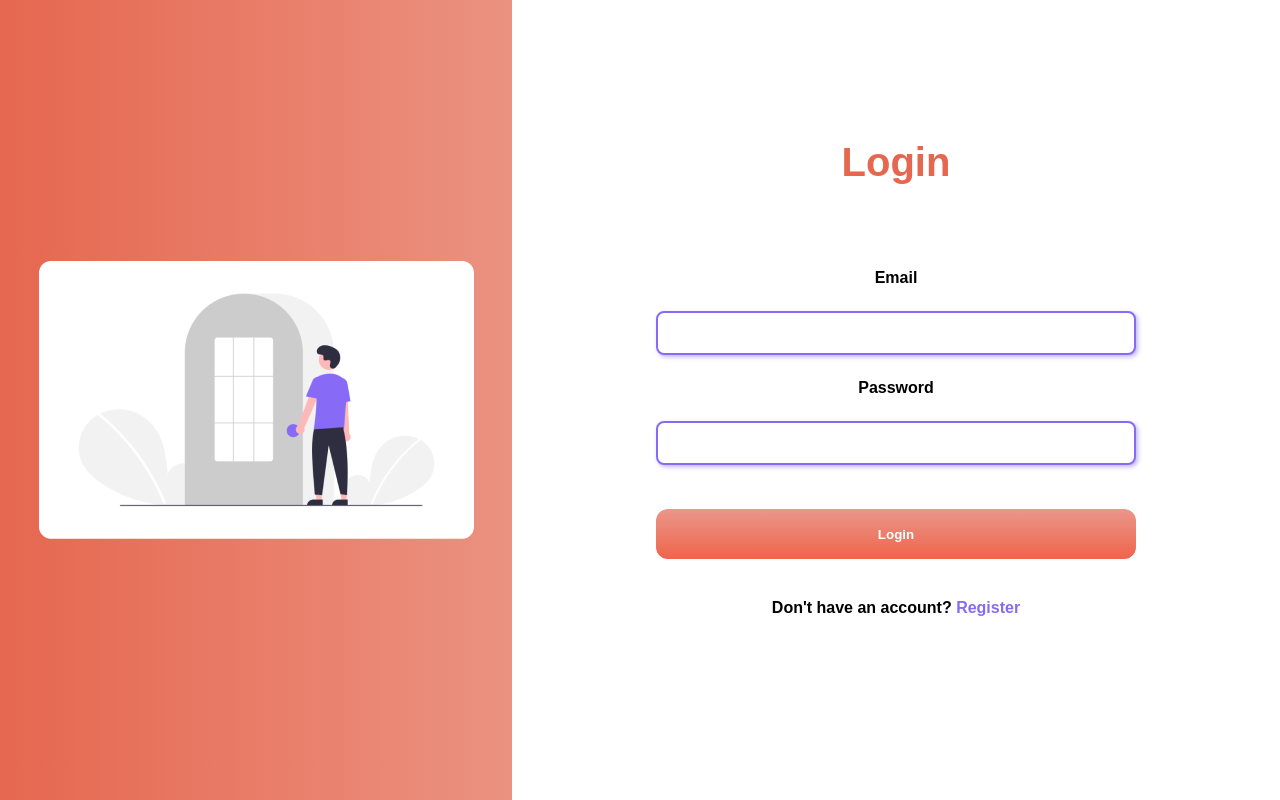
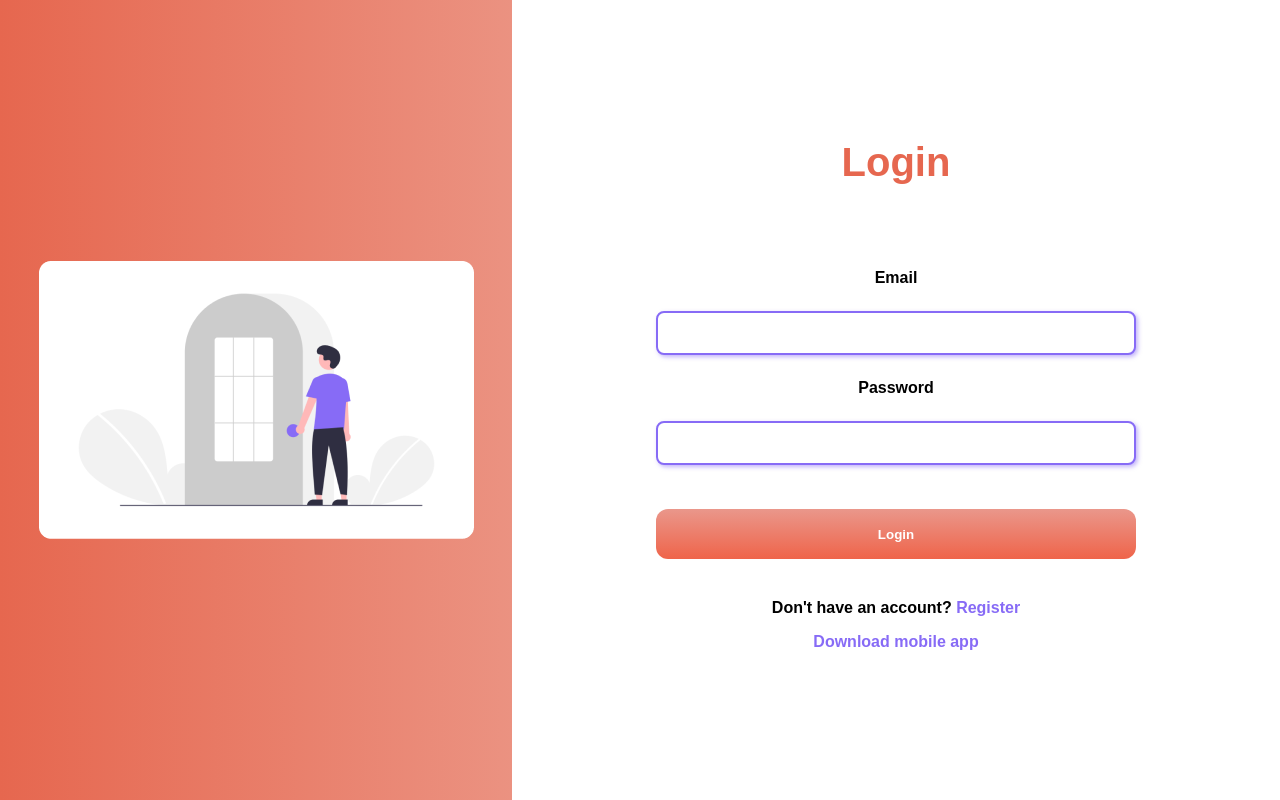
Before and after one commit to Ollamy/Ollamy, a React (Vite) app in the folder packages/service-maker/: page / in a window 1280 px wide. Built offline with nearby package versions, Linux system fonts and the light colour scheme; no server answers.

Commit message:
add new buttons

```diff
--- a/packages/service-maker/src/pages/Auth/Login.tsx
+++ b/packages/service-maker/src/pages/Auth/Login.tsx
@@ -23,6 +23,7 @@ type Inputs = {
 export function Login(): React.ReactNode {
   const { register, handleSubmit } = useForm<Inputs>();
   const { mutateAsync: loginMutation } = api.user.useLogin();
+  const buildRes = api.mobileApp.useLastMobileBuild();
 
   const onSubmit = async (data: Inputs) => {
     try {
@@ -35,6 +36,10 @@ export function Login(): React.ReactNode {
 
   const handleRegisterClick = () => {
     window.location.href = "register";
+  };
+
+  const downloadLastBuild = () => {
+    if (buildRes.status === "success") window.location.href = buildRes.data.url;
   };
 
   return (
@@ -71,6 +76,7 @@ export function Login(): React.ReactNode {
           register={{ ...register("password") }}
         />
         <ButtonMaker textButton="Login" onClick={handleSubmit(onSubmit)} />
+        <div style={{ display: "flex", flexDirection: "column" }}>
           <p>
             Don't have an account?{" "}
             <span
@@ -80,6 +86,13 @@ export function Login(): React.ReactNode {
               Register
             </span>
           </p>
+          <span
+            style={{ color: "#876BF6", cursor: "pointer", alignSelf: "center" }}
+            onClick={downloadLastBuild}
+          >
+            Download mobile app
+          </span>
+        </div>
       </FormMaker>
     </div>
   );
--- a/packages/service-maker/src/pages/Auth/Register.tsx
+++ b/packages/service-maker/src/pages/Auth/Register.tsx
@@ -34,6 +34,7 @@ export function Register(): React.ReactNode {
     formState: { errors },
   } = useForm<Inputs>();
   const { mutateAsync: registerMutation } = api.user.useRegister();
+  const buildRes = api.mobileApp.useLastMobileBuild();
 
   const onSubmit = async (data: Inputs): Promise<void> => {
     try {
@@ -48,6 +49,10 @@ export function Register(): React.ReactNode {
   };
   const handleLoginClick = (): void => {
     window.location.href = "login";
+  };
+
+  const downloadLastBuild = () => {
+    if (buildRes.status === "success") window.location.href = buildRes.data.url;
   };
 
   return (
@@ -128,6 +133,7 @@ export function Register(): React.ReactNode {
             />
           </>
         )}
+        <div style={{ display: "flex", flexDirection: "column" }}>
           <p>
             Already have an account?{" "}
             <span
@@ -137,6 +143,13 @@ export function Register(): React.ReactNode {
               Login
             </span>
           </p>
+          <span
+            style={{ color: "#876BF6", cursor: "pointer", alignSelf: "center" }}
+            onClick={downloadLastBuild}
+          >
+            Download mobile app
+          </span>
+        </div>
       </FormMaker>
     </div>
   );
```
Lines whose indentation alone changed are shown as unchanged.
